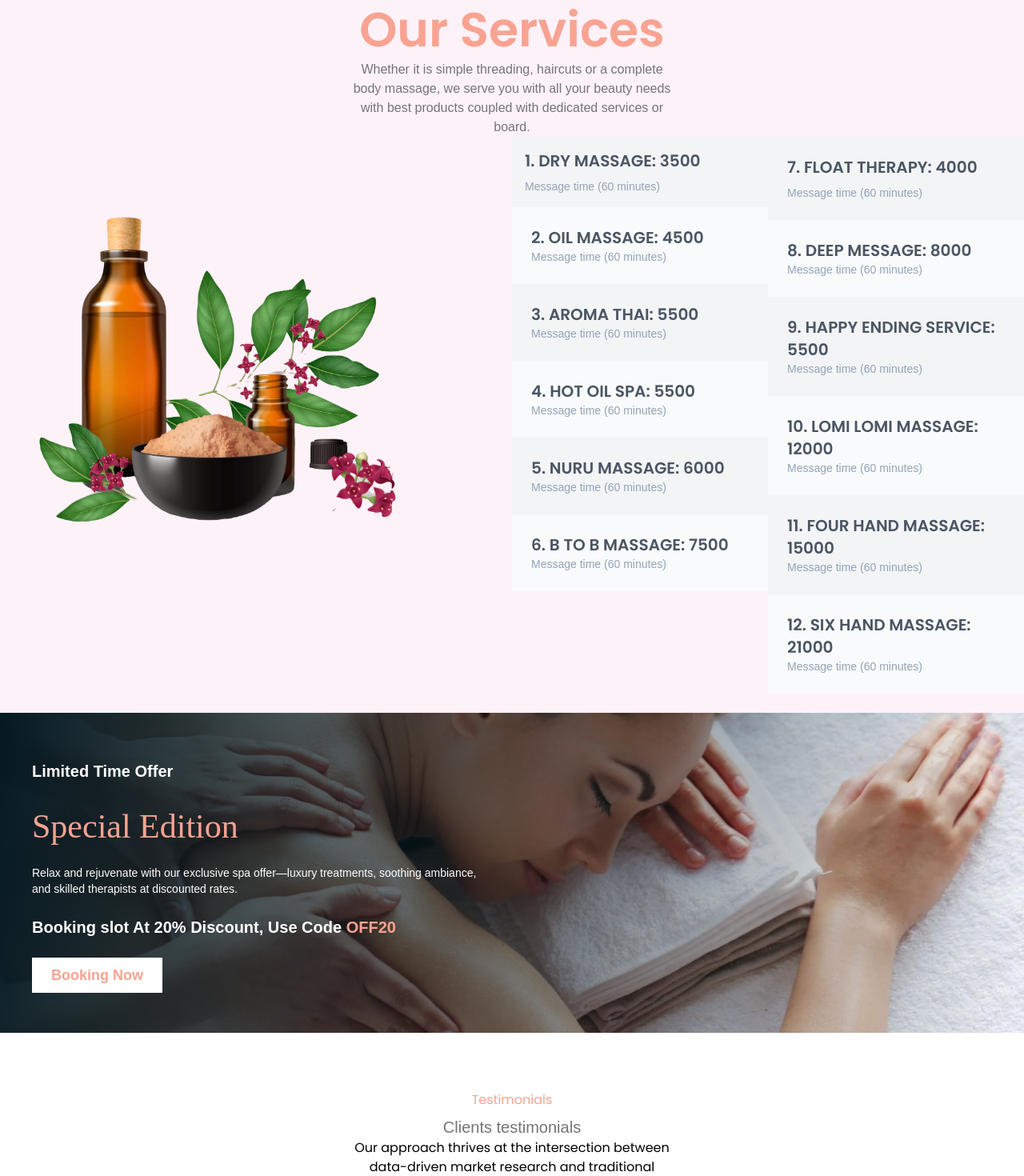
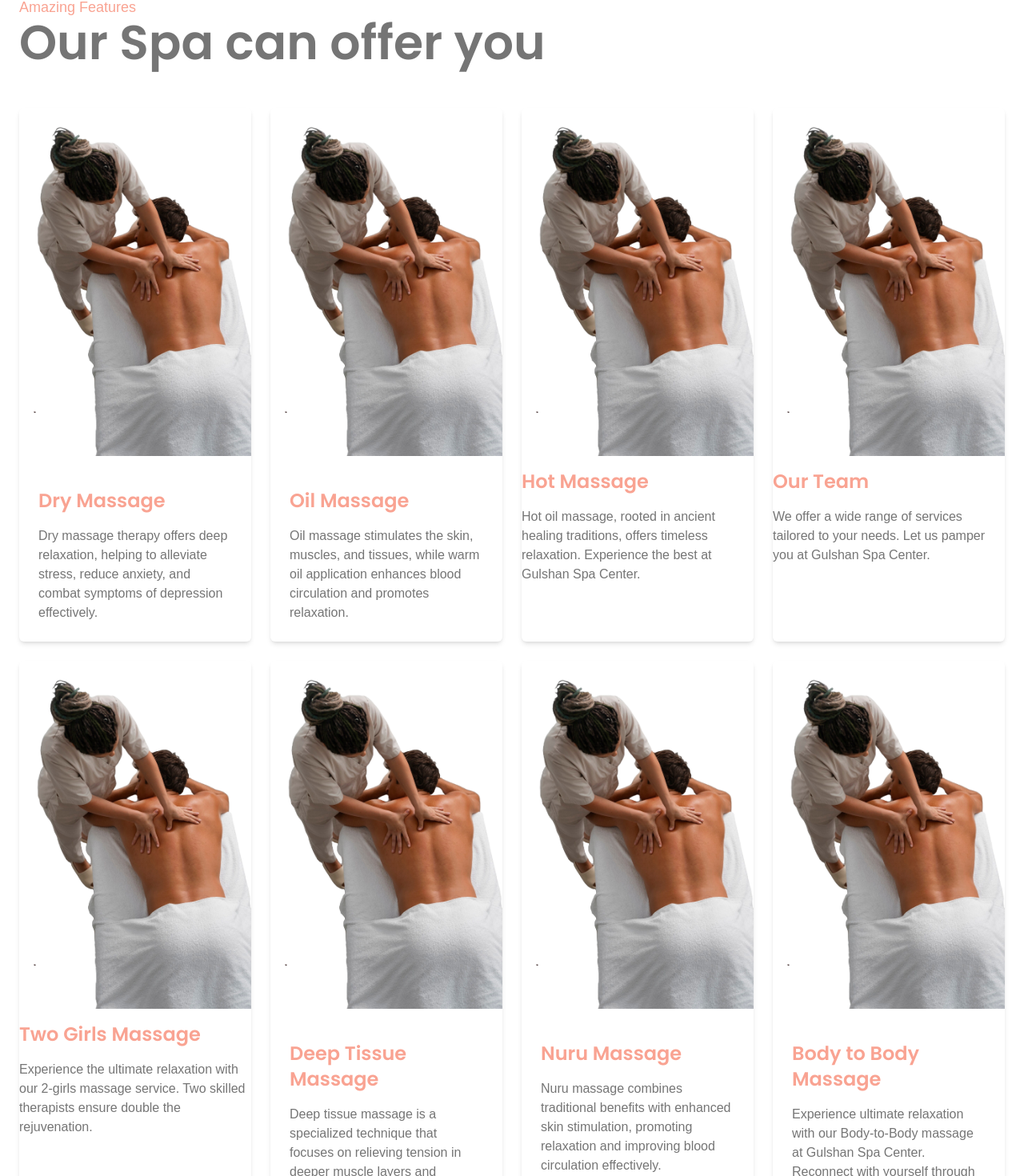
Before and after one commit to iripon07/gulshan_spa_app, a Next.js app: page / in a window 1280 px wide. Shown: the part 741-2211 px from the top of the page at 80% size. Built offline with nearby package versions, Linux system fonts and the light colour scheme; a web font is replaced by a local one.

Commit message:
features section added

```diff
--- a/src/app/layout.tsx
+++ b/src/app/layout.tsx
@@ -37,7 +37,7 @@ const geistMono = Geist_Mono({
 });
 
 export const metadata: Metadata = {
-  title: "Create Next App",
+  title: "Gulshan Spa App",
   description: "Generated by create next app",
 };
 
--- a/src/app/page.tsx
+++ b/src/app/page.tsx
@@ -5,6 +5,7 @@ import Navbar from "@/components/Navbar";
 import Testimonial from "../components/Testimonial";
 import Banner from "@/components/Banner";
 import Services from "@/components/Services";
+import Features from "@/components/Features";
 
 export default function Home() {
   return (
@@ -12,6 +13,7 @@ export default function Home() {
       <Navbar />
       <Banner />
       <Bookings />
+      <Features />
       <Services />
       <MakeAppointment />
       <Testimonial />
--- /dev/null
+++ b/src/components/Features.tsx
@@ -0,0 +1,126 @@
+import DryMassage from "@/assets/DryMassage.png";
+import Image from "next/image";
+
+const Features = () => {
+  return (
+    <div>
+      <div className="container mx-auto px-6">
+        <div className="py-3">
+          <p className="text-lg font-prosto font-medium text-primary ">
+            Amazing Features
+          </p>
+          <p className="text-secondary xl:text-6xl md:text-4xl text-2xl font-semibold font-poppins">
+            Our Spa can offer you
+          </p>
+        </div>
+
+        <div className="grid lg:grid-cols-3 xl:grid-cols-4 md:grid-cols-2 grid-cols-1 gap-6  py-10">
+          <div className="shadow-md rounded-md hover:shadow-none duration-300">
+            <Image src={DryMassage} alt="Dry Massage" className="w-full" />
+            <div className="p-6">
+              <p className="text-primary text-2xl font-poppins font-semibold my-4">
+                Dry Massage
+              </p>
+              <p className="text-secondary text-base font-prosto font-medium">
+                Dry massage therapy offers deep relaxation, helping to alleviate
+                stress, reduce anxiety, and combat symptoms of depression
+                effectively.
+              </p>
+            </div>
+          </div>
+          <div className="shadow-md rounded-md hover:shadow-none duration-300">
+            <Image src={DryMassage} alt="Dry Massage" className="w-full" />
+            <div className="p-6">
+              <p className="text-primary text-2xl font-poppins font-semibold my-4">
+                Oil Massage
+              </p>
+              <p className="text-secondary text-base font-prosto font-medium">
+                Oil massage stimulates the skin, muscles, and tissues, while
+                warm oil application enhances blood circulation and promotes
+                relaxation.
+              </p>
+            </div>
+          </div>
+          <div className="shadow-md rounded-md hover:shadow-none duration-300">
+            <Image src={DryMassage} alt="Dry Massage" className="w-full" />
+            <div>
+              <p className="text-primary text-2xl font-poppins font-semibold my-4">
+                Hot Massage
+              </p>
+              <p className="text-secondary text-base font-prosto font-medium">
+                Hot oil massage, rooted in ancient healing traditions, offers
+                timeless relaxation. Experience the best at Gulshan Spa Center.
+              </p>
+            </div>
+          </div>
+          <div className="shadow-md rounded-md hover:shadow-none duration-300">
+            <Image src={DryMassage} alt="Dry Massage" className="w-full" />
+            <div>
+              {" "}
+              <p className="text-primary text-2xl font-poppins font-semibold my-4">
+                Our Team
+              </p>
+              <p className="text-secondary text-base font-prosto font-medium">
+                We offer a wide range of services tailored to your needs. Let us
+                pamper you at Gulshan Spa Center.
+              </p>
+            </div>
+          </div>{" "}
+          <div className="shadow-md rounded-md hover:shadow-none duration-300">
+            <Image src={DryMassage} alt="Dry Massage" className="w-full" />
+            <div>
+              <p className="text-primary text-2xl font-poppins font-semibold my-4">
+                Two Girls Massage
+              </p>
+              <p className="text-secondary text-base font-prosto font-medium">
+                Experience the ultimate relaxation with our 2-girls massage
+                service. Two skilled therapists ensure double the rejuvenation.
+              </p>
+            </div>
+          </div>
+          <div className="shadow-md rounded-md hover:shadow-none duration-300">
+            <Image src={DryMassage} alt="Dry Massage" className="w-full" />
+            <div className="p-6">
+              <p className="text-primary text-2xl font-poppins font-semibold my-4">
+                Deep Tissue Massage
+              </p>
+              <p className="text-secondary text-base font-prosto font-medium">
+                Deep tissue massage is a specialized technique that focuses on
+                relieving tension in deeper muscle layers and connective
+                tissues.
+              </p>
+            </div>
+          </div>
+          <div className="shadow-md rounded-md hover:shadow-none duration-300">
+            <Image src={DryMassage} alt="Dry Massage" className="w-full" />
+            <div className="p-6">
+              <p className="text-primary text-2xl font-poppins font-semibold my-4">
+                Nuru Massage
+              </p>
+              <p className="text-secondary text-base font-prosto font-medium">
+                Nuru massage combines traditional benefits with enhanced skin
+                stimulation, promoting relaxation and improving blood
+                circulation effectively.
+              </p>
+            </div>
+          </div>{" "}
+          <div className="shadow-md rounded-md hover:shadow-none duration-300">
+            <Image src={DryMassage} alt="Dry Massage" className="w-full" />
+            <div className="p-6">
+              <p className="text-primary text-2xl font-poppins font-semibold my-4">
+                Body to Body Massage
+              </p>
+              <p className="text-secondary text-base font-prosto font-medium">
+                Experience ultimate relaxation with our Body-to-Body massage at
+                Gulshan Spa Center. Reconnect with yourself through this
+                rejuvenating therapy.
+              </p>
+            </div>
+          </div>
+        </div>
+      </div>
+    </div>
+  );
+};
+
+export default Features;
--- a/src/components/Footer.tsx
+++ b/src/components/Footer.tsx
@@ -3,8 +3,8 @@ import { FaFacebookF, FaInstagram, FaTwitter } from "react-icons/fa";
 const Footer = () => {
   return (
     <footer className="">
-      <div className="container mx-auto py-16">
-        <div className="flex justify-between items-center text-center">
+      <div className="container mx-auto py-16 px-6">
+        <div className="flex justify-between items-center text-center gap-x-4">
           <div>
             <p className="text-[#323232] text-lg mb-7">About us</p>
             <p className="text-[#757575] text-sm">
@@ -13,7 +13,7 @@ const Footer = () => {
               perfect mind-body harmony
             </p>
           </div>
-          <div>
+          <div >
             <p className="text-[#323232] text-lg mb-7">Open Hours</p>
             <p className="text-[#757575] text-sm">
               Mon-Fri: 9 AM – 6 PM <br /> Saturday: 9 AM – 4 PM <br /> Sunday:
--- a/src/components/Services.tsx
+++ b/src/components/Services.tsx
@@ -5,6 +5,7 @@ const Services = () => {
   return (
     <div className="bg-pink-50">
       <div className="container mx-auto py-6">
+
         <div className=" text-center w-full md:w-[50%] xl:w-[35%] mx-auto px-6">
           <p className="xl:text-6xl md:text-4xl text-3xl text-primary font-poppins font-semibold mb-2">
             Our Services
@@ -15,14 +16,16 @@ const Services = () => {
             with dedicated services or board.
           </p>
         </div>
-        <div className="flex flex-col lg:flex-row ">
+
+        <div className="flex flex-col lg:flex-row pt-10">
           <div className="lg:w-1/2 w-full">
             <Image className="w-full" src={herbal} alt="Herbal for spa" />
           </div>
 
           <div className="lg:w-1/2 w-full flex flex-col md:flex-row">
+
             <div className="lg:w-1/2 w-full">
-              <div className="bg-gray-100 p-4">
+              <div className="bg-gray-100 p-6">
                 <p className="text-gray-600 font-semibold font-poppins text-xl mb-2 uppercase">
                   1. Dry massage: 3500
                 </p>
@@ -122,6 +125,7 @@ const Services = () => {
                 </p>
               </div>{" "}
             </div>
+
           </div>
         </div>
       </div>
```
Also changed, not shown: src/assets/DryMassage.png (added).
